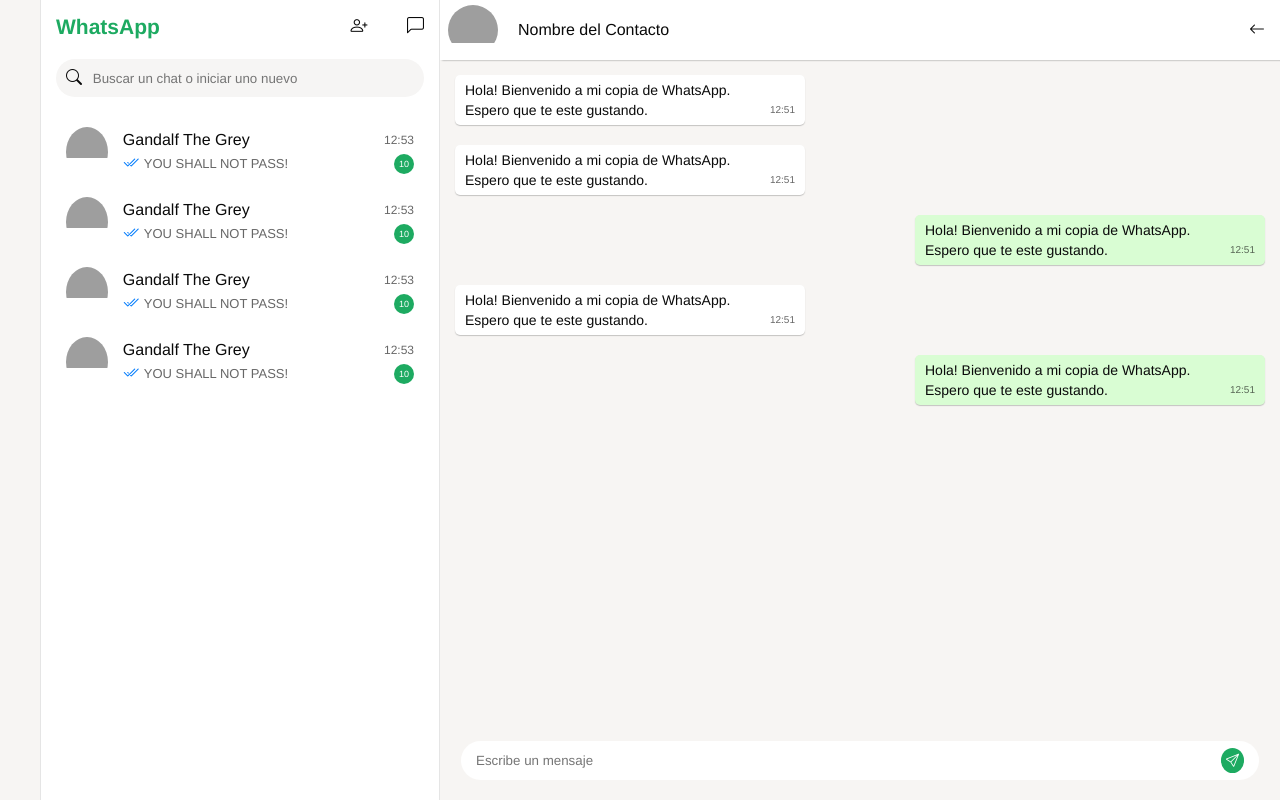
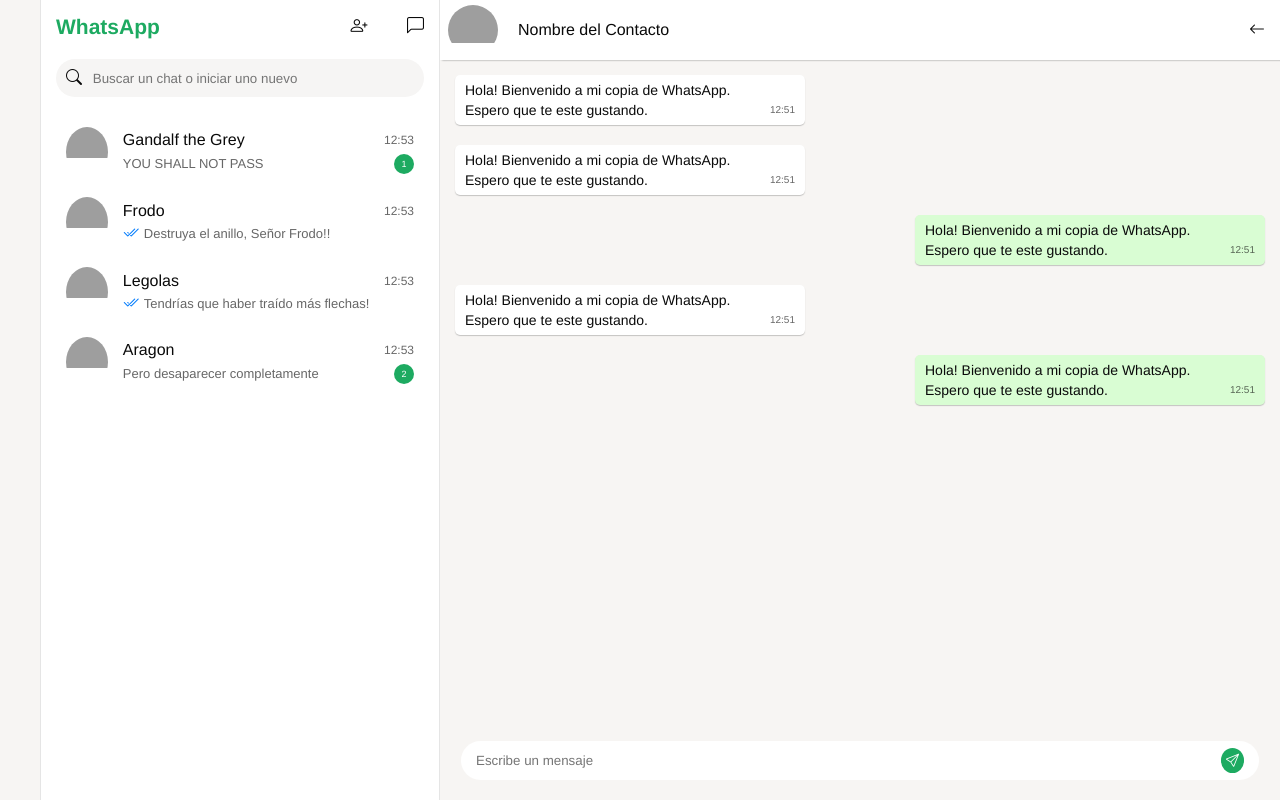
Before and after one commit to nunezjorgepy/whatsApp-UTN, a React (Vite) app: page /chat in a window 1280 px wide. Built offline with nearby package versions, Linux system fonts and the light colour scheme; grey boxes are pictures that could not be loaded.

Commit message:
La lista se genera dinámicamente desde la obtenida en la base de datos

```diff
--- a/src/Components/Contact/Contact.jsx
+++ b/src/Components/Contact/Contact.jsx
@@ -2,34 +2,33 @@
 import './Contact.css'
 import { Link } from 'react-router-dom'
 
-function Contact() {
-    const [isLastMessageMine, setIsLastMessageMine] = useState(true)
-    const [areUnreadMessages, setAreUnreadMessages] = useState(true)
-
+function Contact(props) {
+    const { contact: {name, avatar, unread_messages, messages} } = props
+    const lastMessage = messages[messages.length - 1]
 
     return (
         <div href='https://www.google.com.ar' className='contact_width'>
-            <Link to='/chat' className="contact_flex">
+            <div className="contact_flex">
                 {/* Imagen de Perfil */}
                 <div className="img_container">
-                    <img src="https://photosmint.com/wp-content/uploads/2025/03/beautiful-whatsapp-dp-boy.jpg" alt="Profile Pic" className="contact_profile_pic" />
+                    <img src={avatar} alt="Profile Pic" className="contact_profile_pic" />
                 </div>
 
                 {/* Información del mensaje */}
                 <div className="contact_msg_info">
                     <div className="contact_msg_top_row">
                         {/* Nombre y hora del último mensaje */}
-                        <div className="contact_name">Gandalf The Grey</div>
+                        <div className="contact_name">{name}</div>
                         <div className="contact_last_msg_at">12:53</div>
                     </div>
                     <div className="contact_msg_bottom_row">
                         {/* Último mensaje y mensajes sin leer (de haber) */}
-                        {isLastMessageMine && <i className="bi bi-check2-all check_seen"></i>}
-                        <div className="conact_last_msg">YOU SHALL NOT PASS!</div>
-                        {areUnreadMessages && <div className="contact_unread_msgs">10</div>}
+                        {lastMessage.isSentMessage && <i className="bi bi-check2-all check_seen"></i>}
+                        <div className="conact_last_msg">{lastMessage.message}</div>
+                        {unread_messages !== 0 && <div className="contact_unread_msgs">{unread_messages}</div>}
                     </div>
                 </div>
-            </Link>
+            </div>
         </div>
     )
 }
--- a/src/Components/ContactsContainer/ContactContainer.jsx
+++ b/src/Components/ContactsContainer/ContactContainer.jsx
@@ -4,21 +4,40 @@
 import NewOption from '../NewOption/NewOption.jsx'
 import SearchBar from '../SearchBar/SearchBar.jsx'
 import { getContactList } from '../../service/contactService.js'
-
-
+import { useEffect, useState } from 'react'
+import { Link } from 'react-router-dom'
 
 
 function ContactContainer() {
-    console.log(getContactList())
+    const [contactList, setContactList] = useState([])
+
+    function loadContactList() {
+        const contact_list = getContactList();
+
+        // Guardo la respuesta en mi estado
+        setContactList(contact_list);
+    }
+
+    const HTMLContactList = contactList.map(
+        (contact) => {
+            return (
+                <Link to={`/chat/`} key={contact.contact_id}>
+                    <Contact contact={contact} />
+                </Link>
+            )
+        }
+    )
+
+    useEffect(
+        loadContactList,
+        []
+    )
 
     return (
         <aside className='contact_container'>
             <NewOption />
             <SearchBar />
-            <Contact />
-            <Contact />
-            <Contact />
-            <Contact />
+            {HTMLContactList}
         </aside>
     )
 }
--- a/src/data/contact-list.js
+++ b/src/data/contact-list.js
@@ -22,7 +22,7 @@
         name: 'Gandalf the Grey',
         phone: 1134697584,
         avatar: `https://photosmint.com/wp-content/uploads/2025/03/beautiful-whatsapp-dp-boy.jpg`,
-        unread_messages: 3,
+        unread_messages: 1,
         messages: [
             {
                 message_id: 1001,
@@ -61,10 +61,10 @@
         name: 'Legolas',
         phone: 1134697584,
         avatar: `https://photosmint.com/wp-content/uploads/2025/03/beautiful-whatsapp-dp-boy.jpg`,
-        unread_messages: 3,
+        unread_messages: 0,
         messages: [
             {
-                message_id: 1001,
+                message_id: 3001,
                 message: `Tendrías que haber traído más flechas!`,
                 message_at: new Date(),
                 isSentMessage: true,
@@ -77,7 +77,7 @@
         name: 'Aragon',
         phone: 1134697584,
         avatar: `https://photosmint.com/wp-content/uploads/2025/03/beautiful-whatsapp-dp-boy.jpg`,
-        unread_messages: 3,
+        unread_messages: 2,
         messages: [
             {
                 message_id: 4001,
@@ -90,7 +90,7 @@
                 message_id: 4002,
                 message: `Pero desaparecer completamente`,
                 message_at: new Date(),
-                isSentMessage: true,
+                isSentMessage: false,
                 message_state: `SEEN`
             },
     ]
```
